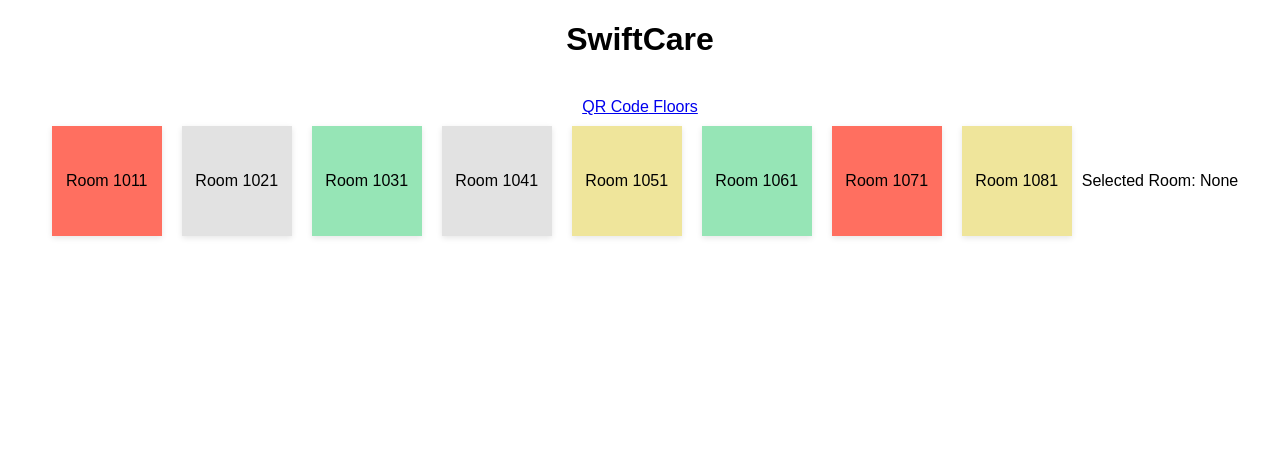
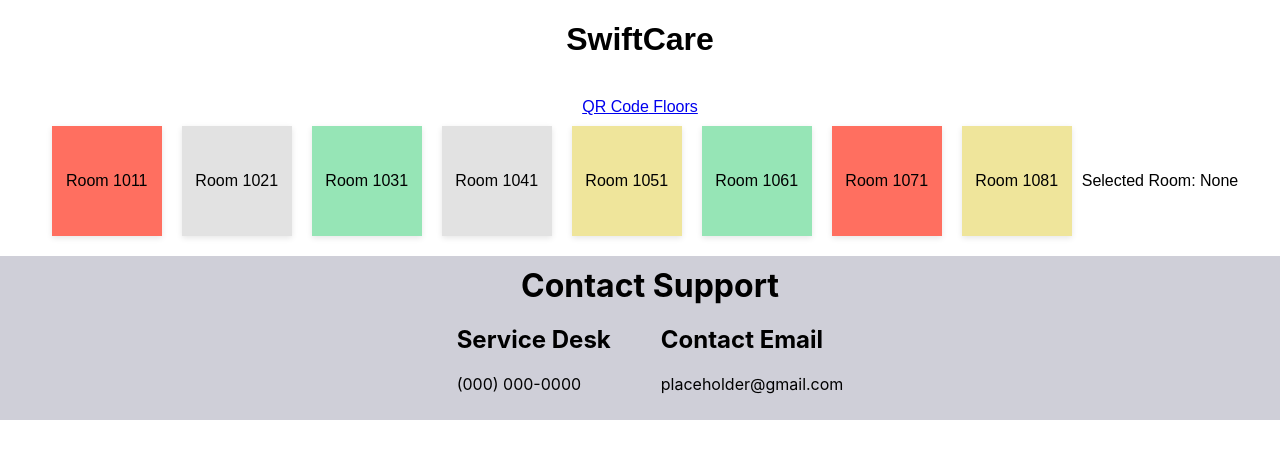
Before and after one commit to AyuTim/Patient-Backing, a React (Create React App) app: page /Floor in a window 1280 px wide. Shown: the top 458 px of the page. Built offline with nearby package versions, Linux system fonts and the light colour scheme.

Commit message:
Added footer with CSS

```diff
--- a/src/Box.js
+++ b/src/Box.js
@@ -1,4 +1,3 @@
-
 const Box = ({ title, content}) => {
     return (
 
--- /dev/null
+++ b/src/Components/Footer.js
@@ -0,0 +1,26 @@
+import React from "react";
+import './FooterStyles.css'
+
+const Footer = () => {
+    return (
+        <div class='box'>
+            <h1 class='section'>Contact Support</h1>
+            <div class='container'>
+            <ul class='list'>
+                    <li class='list-item'>
+                        <h2>Service Desk</h2>
+                        <p>(000) 000-0000</p>
+                    </li>
+                </ul>
+                <ul class='list'>
+                    <li class='list-item'>
+                        <h2>Contact Email</h2>
+                        <p>placeholder@gmail.com</p>
+                    </li>
+                </ul>
+            </div>
+        </div>
+    );
+};
+
+export default Footer
--- /dev/null
+++ b/src/Components/FooterStyles.css
@@ -0,0 +1,29 @@
+.section {
+    text-align: center;
+    overflow-wrap: break-word;
+    padding: 0;
+    margin: 0;
+}
+
+.container {
+    display: grid;
+    grid-template-columns: auto auto;
+    gap: 50px;
+    justify-content: center;
+}
+
+.list {
+    margin: 0;
+    padding: 0;
+}
+
+.list-item {
+    list-style-type: none;
+}
+
+.box {
+    width: 100%;
+    height: 100%;
+    background-color: #cfcfd8;
+    margin: 10px auto;
+}
--- a/src/index.js
+++ b/src/index.js
@@ -3,11 +3,13 @@ import ReactDOM from 'react-dom/client';
 import './index.css';
 import App from './App';
 import reportWebVitals from './reportWebVitals';
+import Footer from './Components/Footer'
 
 const root = ReactDOM.createRoot(document.getElementById('root'));
 root.render(
   <React.StrictMode>
     <App />
+    <Footer />
   </React.StrictMode>
 );
 
```
